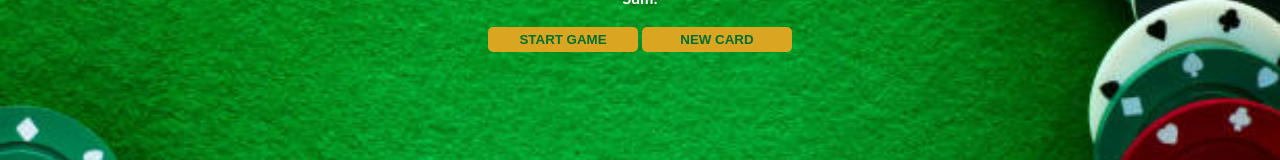
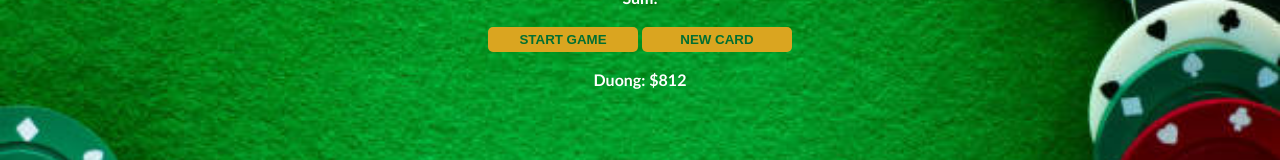
Before and after one commit to k1lluazzz/blackJack, a plain HTML site: page index.html in a window 1280 px wide. Shown: the part 164-324 px from the top of the page. Drawn offline with Linux system fonts and the light colour scheme.

Commit message:
set default and completed first javascript game.

```diff
--- a/index.html
+++ b/index.html
@@ -13,7 +13,7 @@
     <p id="sum-el">Sum: </p>
     <button onclick="startGame()">START GAME</button>
     <button onclick="newCard()">NEW CARD</button>
-    <p id="player-e"></p>
+    <p id="player-el"></p>
     <script src="js/main.js"></script>
 </body>
 </html>
```
